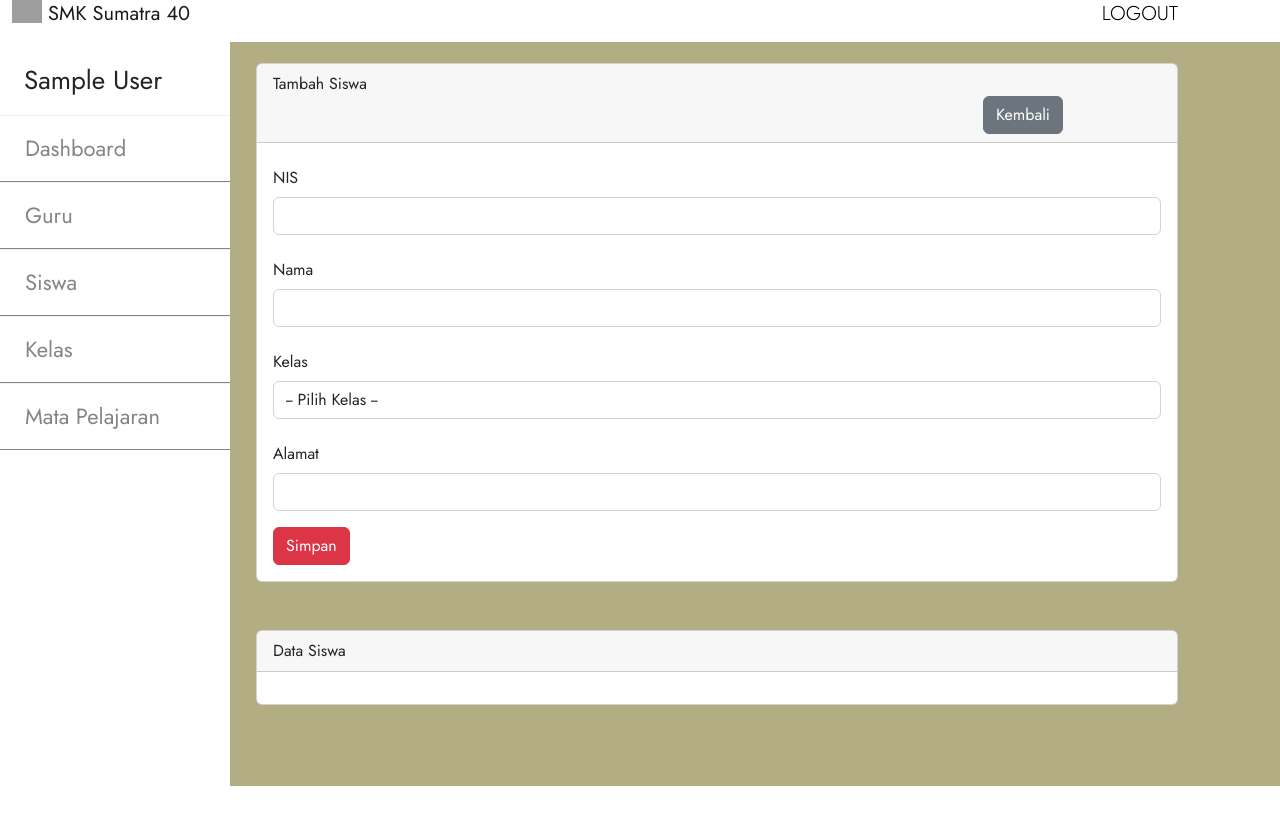
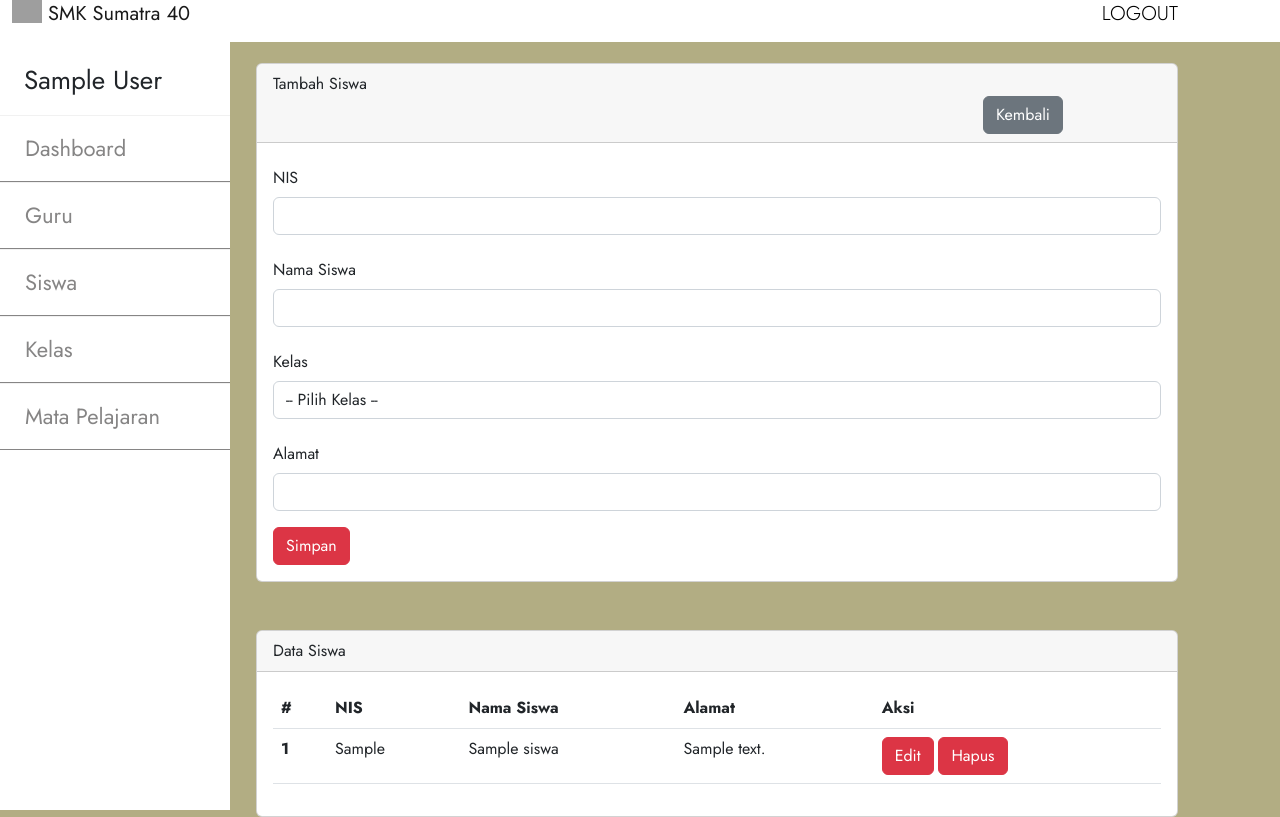
Before and after one commit to raihannjb/nilai_siswa, a PHP site: page /admin/siswa.php in a window 1280 px wide. Shown: the part 14-831 px from the top of the page. Before the commit the page ends 800 px from the top, so only its background shows below. Run offline with PHP 8.4, Linux system fonts and the light colour scheme; the visitor is signed in with stand-in values (Sample User, id 1); tables that the repository leaves empty or names only in its code hold one stand-in row (values such as "Sample post"); grey boxes are pictures that could not be loaded.

Commit message:
commit siswa

```diff
--- a/admin/kelas.php
+++ b/admin/kelas.php
@@ -54,13 +54,17 @@ if (isset($_POST['simpan'])) { //create
 
   if ($kode_kelas && $nama_kelas) {
     if ($op == 'edit') { //update
-      $sql1   = "update kelas set kode_kelas = '$kode_kelas',nama_kelas='$nama_kelas',guru='$guru' where id = '$id'";
+      $sql1   = "update kelas set kode_kelas = '$kode_kelas',nama_kelas='$nama_kelas' where id = '$id'";
       $q1     = mysqli_query($koneksi, $sql1);
       if ($q1) {
         $sukses = "Data berhasil diperbarui";
       } else {
         $error  = "Data gagal diupdate";
       }
+
+
+
+
     } else { //insert
       $sql1 = "insert into kelas (kode_kelas,nama_kelas,guru) values ('$kode_kelas', '$nama_kelas', '$guru')";
       $q1   = mysqli_query($koneksi, $sql1);
--- a/admin/siswa.php
+++ b/admin/siswa.php
@@ -9,28 +9,67 @@ if (!$koneksi) {
   die("Tidak bisa terhubung ke database");
 }
 
-$kode             = "";
-$nama             = "";
-$alamat           = "";
-$error            = "";
-$sukses           = "";
+$nis                    = "";
+$nama_siswa             = "";
+$alamat_siswa           = "";
+$error                  = "";
+$sukses                 = "";
+
+if (isset($_GET['op'])) {
+  $op = $_GET['op'];
+} else {
+  $op = "";
+}
+if($op == 'delete'){
+    $id           = $_GET['id'];
+    $sql1         = "delete from siswa where id = '$id'";
+    $q1           = mysqli_query($koneksi,$sql1);
+    if($q1){
+      $sukses = "Berhasil menghapus data";
+    }else{
+      $error  = "Gagal menghapus data";
+    }
+}
+if ($op == 'edit') {
+  $id                 = $_GET['id'];
+  $sql1               = "select * from siswa where id = '$id'";
+  $q1                 = mysqli_query($koneksi, $sql1);
+  $r1                 = mysqli_fetch_array($q1);
+  $nis                = $r1['nis'];
+  $nama_siswa         = $r1['nama_siswa'];
+  $alamat_siswa       = $r1['alamat_siswa'];
+
+  if ($nis == '') {
+    $error = "Data tidak ditemukan";
+  }
+}
+
 
 
 if (isset($_POST['simpan'])) {
-  $kode             = $_POST['kode'];
-  $nama             = $_POST['nama'];
-  $alamat           = $_POST['alamat'];
+  $nis                    = $_POST['nis'];
+  $nama_siswa             = $_POST['nama_siswa'];
+  $alamat_siswa           = $_POST['alamat_siswa'];
+
+  if ($nis && $nama_siswa && $alamat_siswa) {
+    if ($op == 'edit') { //update
+      $sql1   = "update siswa set nis = '$nis',nama_siswa='$nama_siswa', alamat_siswa='$alamat_siswa' where id = '$id'";
+      $q1     = mysqli_query($koneksi, $sql1);
+      if ($q1) {
+        $sukses = "Data berhasil diperbarui";
+      } else {
+        $error  = "Data gagal diupdate";
+      }
 
 
-
-
-  if ($kode && $nama && $alamat) {
-    $sql1 = "insert into guru (kode,nama,alamat) values ('$kode', '$nama' ,'$alamat')";
-    $q1   = mysqli_query($koneksi, $sql1);
-    if ($q1) {
-      $sukses     = "Berhasil memasukkan data";
-    } else {
-      $error      = "Gagal memasukkan data";
+    } else { //insert
+      $sql1 = "insert into siswa (nis,nama_siswa,alamat_siswa) values ('$nis', '$nama_siswa', '$alamat_siswa')";
+      $q1   = mysqli_query($koneksi, $sql1);
+      if ($q1) {
+        $sukses     = "Berhasil memasukkan data";
+      } else {
+        $error      = "Gagal memasukkan data";
+      }
     }
   } else {
     $error = "Silahkan masukkan semua data!!";
@@ -124,17 +163,17 @@ if (empty($_SESSION['username']) or empty($_SESSION['level'])) {
 
         <form action="" method="POST">
           <div class="mb-3 row">
-            <label for="kode" class="col-sm-2 col-form-label">NIS</label>
+            <label for="nis" class="col-sm-2 col-form-label">NIS</label>
             <div class="col-sm-10">
-              <input type="text" class="form-control" id="kode" name="kode" value="<?php echo $kode ?>">
+              <input type="text" class="form-control" id="nis" name="nis" value="<?php echo $nis ?>">
             </div>
           </div>
 
 
           <div class="mb-3 row">
-            <label for="nama" class="col-sm-2 col-form-label">Nama</label>
+            <label for="nama_siswa" class="col-sm-2 col-form-label">Nama Siswa</label>
             <div class="col-sm-10">
-              <input type="text" class="form-control" id="nama" name="nama" value="<?php echo $nama ?>">
+              <input type="text" class="form-control" id="nama_siswa" name="nama_siswa" value="<?php echo $nama_siswa ?>">
             </div>
           </div>
 
@@ -149,9 +188,9 @@ if (empty($_SESSION['username']) or empty($_SESSION['level'])) {
 
 
           <div class="mb-3 row">
-            <label for="alamat" class="col-sm-2 col-form-label">Alamat</label>
+            <label for="alamat_siswa" class="col-sm-2 col-form-label">Alamat</label>
             <div class="col-sm-10">
-              <input type="text" class="form-control" id="alamat" name="alamat" value="<?php echo $alamat ?>">
+              <input type="text" class="form-control" id="alamat_siswa" name="alamat_siswa" value="<?php echo $alamat_siswa ?>">
             </div>
           </div>
 
@@ -174,6 +213,44 @@ if (empty($_SESSION['username']) or empty($_SESSION['level'])) {
         Data Siswa
       </div>
       <div class="card-body">
+      <table class="table">
+          <thead>
+            <tr>
+              <th scope="col">#</th>
+              <th scope="col">NIS</th>
+              <th scope="col">Nama Siswa</th>
+              <th scope="col">Alamat</th>
+              <th scope="col">Aksi</th>
+            </tr>
+          </thead>
+          <tbody>
+            <?php
+            $sql2   = "select * from siswa order by id desc";
+            $q2     = mysqli_query($koneksi, $sql2);
+            $urut   = 1;
+            while ($r2 = mysqli_fetch_array($q2)) {
+              $id               = $r2['id'];
+              $nis              = $r2['nis'];
+              $nama_siswa       = $r2['nama_siswa'];
+              $alamat_siswa     = $r2['alamat_siswa'];
+
+            ?>
+              <tr>
+                <th scope="row"><?php echo $urut++ ?></th>
+                <td scope="row"><?php echo $nis ?></td>
+                <td scope="row"><?php echo $nama_siswa ?></td>
+                <td scope="row"><?php echo $alamat_siswa ?></td>
+                <td scope="row">
+                  <a href="siswa.php?op=edit&id=<?php echo $id ?>"><button type="button" class="btn btn-danger">Edit</button></a>
+                  <a href="siswa.php?op=delete&id=<?php echo $id ?>" onclick="return confirm('Yakin mau hapus data?')"><button type="button" class="btn btn-danger">Hapus</button></a>
+                </td>
+              </tr>
+            <?php
+            }
+            ?>
+          </tbody>
+
+        </table>
 
       </div>
     </div>
```
